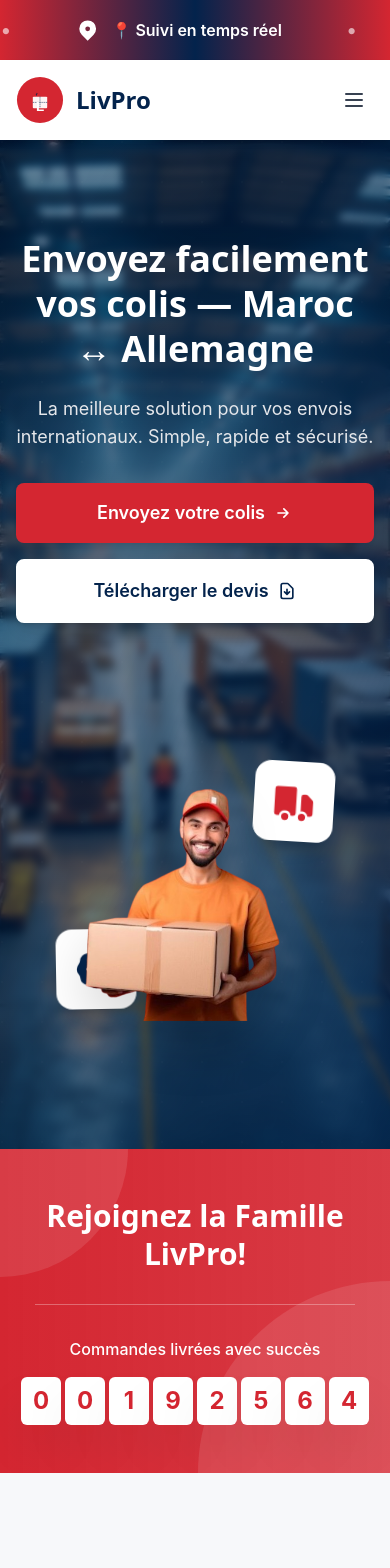
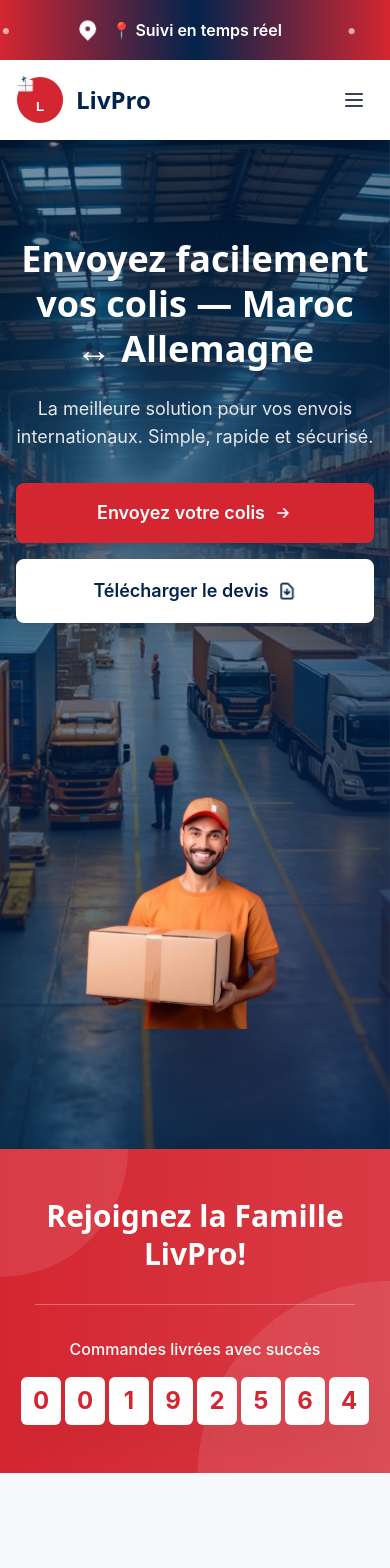
Before and after one commit to yriad00/livPro_nextJs, a Next.js app: page / in a window 390 px wide. Shown: the top 1568 px of the page. Built offline with nearby package versions, Linux system fonts and the light colour scheme.

Commit message:
Optimize mobile performance

```diff
--- a/app/globals.css
+++ b/app/globals.css
@@ -33,3 +33,29 @@
 html {
   scroll-behavior: smooth;
 }
+
+/* Performance optimizations */
+@media (prefers-reduced-motion: reduce) {
+  *,
+  *::before,
+  *::after {
+    animation-duration: 0.01ms !important;
+    animation-iteration-count: 1 !important;
+    transition-duration: 0.01ms !important;
+  }
+}
+
+/* Optimize rendering on mobile */
+@media (max-width: 768px) {
+  * {
+    -webkit-transform: translateZ(0);
+    transform: translateZ(0);
+  }
+
+  /* Disable expensive effects on mobile */
+  .backdrop-blur-sm,
+  .backdrop-blur-md,
+  .backdrop-blur-lg {
+    backdrop-filter: none !important;
+  }
+}
--- a/app/layout.tsx
+++ b/app/layout.tsx
@@ -102,6 +102,7 @@
   return (
     <html lang="fr">
       <head>
+        <meta name="viewport" content="width=device-width, initial-scale=1, maximum-scale=5" />
         <link rel="preconnect" href="https://fonts.googleapis.com" />
         <link rel="preconnect" href="https://fonts.gstatic.com" crossOrigin="anonymous" />
         <script
--- a/components/Hero.tsx
+++ b/components/Hero.tsx
@@ -2,8 +2,11 @@
 
 import { motion } from 'framer-motion'
 import Link from 'next/link'
+import { useIsMobile } from '@/hooks/useIsMobile'
 
 export default function Hero() {
+  const isMobile = useIsMobile()
+
   return (
     <section className="relative overflow-hidden text-white pt-8">
       {/* Background Image with Blur */}
@@ -13,7 +16,8 @@
           alt="Background transport"
           className="w-full h-full object-cover"
         />
-        <div className="absolute inset-0 backdrop-blur-sm"></div>
+        {/* Disable backdrop-blur on mobile for better performance */}
+        <div className="absolute inset-0 md:backdrop-blur-sm"></div>
       </div>
 
       {/* Dark Blue Overlay */}
@@ -100,9 +104,9 @@
 
               {/* Delivery Man Image */}
               <motion.div
-                animate={{
+                animate={!isMobile ? {
                   y: [0, -15, 0],
-                }}
+                } : {}}
                 transition={{
                   duration: 3,
                   repeat: Infinity,
@@ -119,18 +123,18 @@
                 />
               </motion.div>
 
-              {/* Floating elements */}
+              {/* Floating elements - hidden on mobile for better performance */}
               <motion.div
-                animate={{
+                animate={!isMobile ? {
                   y: [0, -20, 0],
                   rotate: [0, 5, 0]
-                }}
+                } : {}}
                 transition={{
                   duration: 4,
                   repeat: Infinity,
                   ease: "easeInOut"
                 }}
-                className="absolute top-10 right-10 bg-white p-4 rounded-2xl shadow-xl"
+                className="hidden md:block absolute top-10 right-10 bg-white p-4 rounded-2xl shadow-xl"
               >
                 <svg className="w-12 h-12 text-primary" fill="currentColor" viewBox="0 0 20 20">
                   <path d="M8 16.5a1.5 1.5 0 11-3 0 1.5 1.5 0 013 0zM15 16.5a1.5 1.5 0 11-3 0 1.5 1.5 0 013 0z" />
@@ -139,17 +143,17 @@
               </motion.div>
 
               <motion.div
-                animate={{
+                animate={!isMobile ? {
                   y: [0, 20, 0],
                   rotate: [0, -5, 0]
-                }}
+                } : {}}
                 transition={{
                   duration: 5,
                   repeat: Infinity,
                   ease: "easeInOut",
                   delay: 1
                 }}
-                className="absolute bottom-20 left-10 bg-white p-4 rounded-2xl shadow-xl"
+                className="hidden md:block absolute bottom-20 left-10 bg-white p-4 rounded-2xl shadow-xl"
               >
                 <svg className="w-12 h-12 text-secondary" fill="currentColor" viewBox="0 0 20 20">
                   <path fillRule="evenodd" d="M6.267 3.455a3.066 3.066 0 001.745-.723 3.066 3.066 0 013.976 0 3.066 3.066 0 001.745.723 3.066 3.066 0 012.812 2.812c.051.643.304 1.254.723 1.745a3.066 3.066 0 010 3.976 3.066 3.066 0 00-.723 1.745 3.066 3.066 0 01-2.812 2.812 3.066 3.066 0 00-1.745.723 3.066 3.066 0 01-3.976 0 3.066 3.066 0 00-1.745-.723 3.066 3.066 0 01-2.812-2.812 3.066 3.066 0 00-.723-1.745 3.066 3.066 0 010-3.976 3.066 3.066 0 00.723-1.745 3.066 3.066 0 012.812-2.812zm7.44 5.252a1 1 0 00-1.414-1.414L9 10.586 7.707 9.293a1 1 0 00-1.414 1.414l2 2a1 1 0 001.414 0l4-4z" clipRule="evenodd" />
--- a/components/Loader.tsx
+++ b/components/Loader.tsx
@@ -7,10 +7,11 @@
   const [isLoading, setIsLoading] = useState(true)
 
   useEffect(() => {
-    // Hide loader after 2 seconds
+    // Hide loader faster on mobile (800ms) or 1.5s on desktop
+    const isMobile = window.innerWidth < 768
     const timer = setTimeout(() => {
       setIsLoading(false)
-    }, 2000)
+    }, isMobile ? 800 : 1500)
 
     return () => clearTimeout(timer)
   }, [])
--- a/components/Testimonials.tsx
+++ b/components/Testimonials.tsx
@@ -1,6 +1,7 @@
 'use client'
 
 import { motion } from 'framer-motion'
+import { useIsMobile } from '@/hooks/useIsMobile'
 
 const testimonials = [
   {
@@ -35,9 +36,12 @@
 }
 
 export default function Testimonials() {
+  const isMobile = useIsMobile()
+
   return (
     <section className="py-20 bg-gradient-to-br from-secondary via-secondary to-secondary/90 text-white relative overflow-hidden">
-      {/* Animated background patterns */}
+      {/* Animated background patterns - disabled on mobile for better performance */}
+      {!isMobile && (
         <div className="absolute inset-0 opacity-10">
           <motion.div
             animate={{
@@ -56,6 +60,7 @@
             className="absolute bottom-0 left-1/4 w-80 h-80 bg-primary rounded-full blur-3xl"
           ></motion.div>
         </div>
+      )}
 
       <div className="max-w-7xl mx-auto px-4 sm:px-6 lg:px-8 relative z-10">
         <motion.div
--- /dev/null
+++ b/hooks/useIsMobile.ts
@@ -0,0 +1,22 @@
+'use client'
+
+import { useEffect, useState } from 'react'
+
+export function useIsMobile(breakpoint: number = 768) {
+  const [isMobile, setIsMobile] = useState(false)
+
+  useEffect(() => {
+    const checkIsMobile = () => {
+      setIsMobile(window.innerWidth < breakpoint)
+    }
+
+    // Check on mount
+    checkIsMobile()
+
+    // Check on resize
+    window.addEventListener('resize', checkIsMobile)
+    return () => window.removeEventListener('resize', checkIsMobile)
+  }, [breakpoint])
+
+  return isMobile
+}
--- a/next.config.mjs
+++ b/next.config.mjs
@@ -1,6 +1,33 @@
 /** @type {import('next').NextConfig} */
 const nextConfig = {
   reactStrictMode: true,
+
+  // Performance optimizations
+  images: {
+    formats: ['image/avif', 'image/webp'],
+    deviceSizes: [640, 750, 828, 1080, 1200, 1920, 2048, 3840],
+    imageSizes: [16, 32, 48, 64, 96, 128, 256, 384],
+    minimumCacheTTL: 60,
+  },
+
+  // Enable compression
+  compress: true,
+
+  // Optimize production builds
+  swcMinify: true,
+
+  // Reduce JavaScript bundle size
+  modularizeImports: {
+    'framer-motion': {
+      transform: 'framer-motion/dist/es/{{member}}',
+    },
+  },
+
+  // Experimental features for better performance
+  experimental: {
+    optimizeCss: true,
+    optimizePackageImports: ['framer-motion', 'lucide-react'],
+  },
 }
 
 export default nextConfig
```
Also changed, not shown: 1 other file (tests, documents, lock files or other folders). Lines whose indentation alone changed are shown as unchanged.
